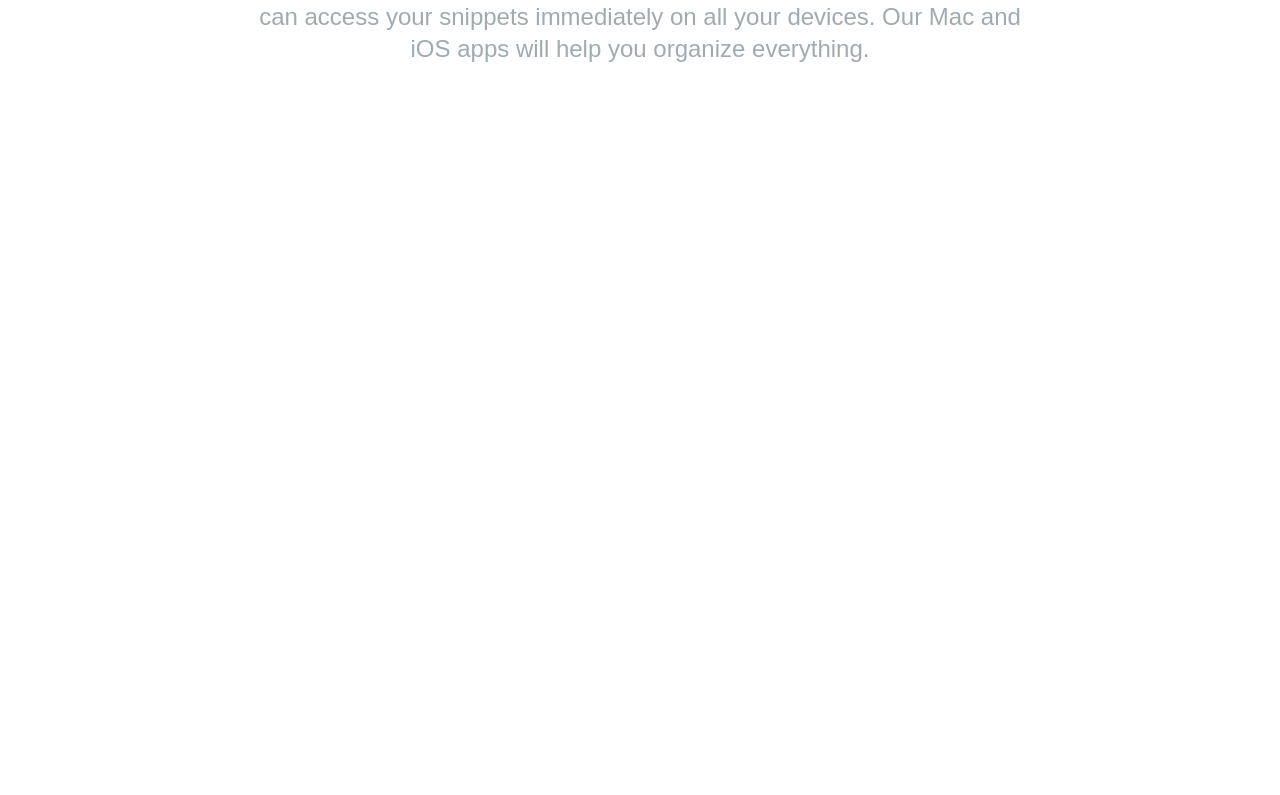
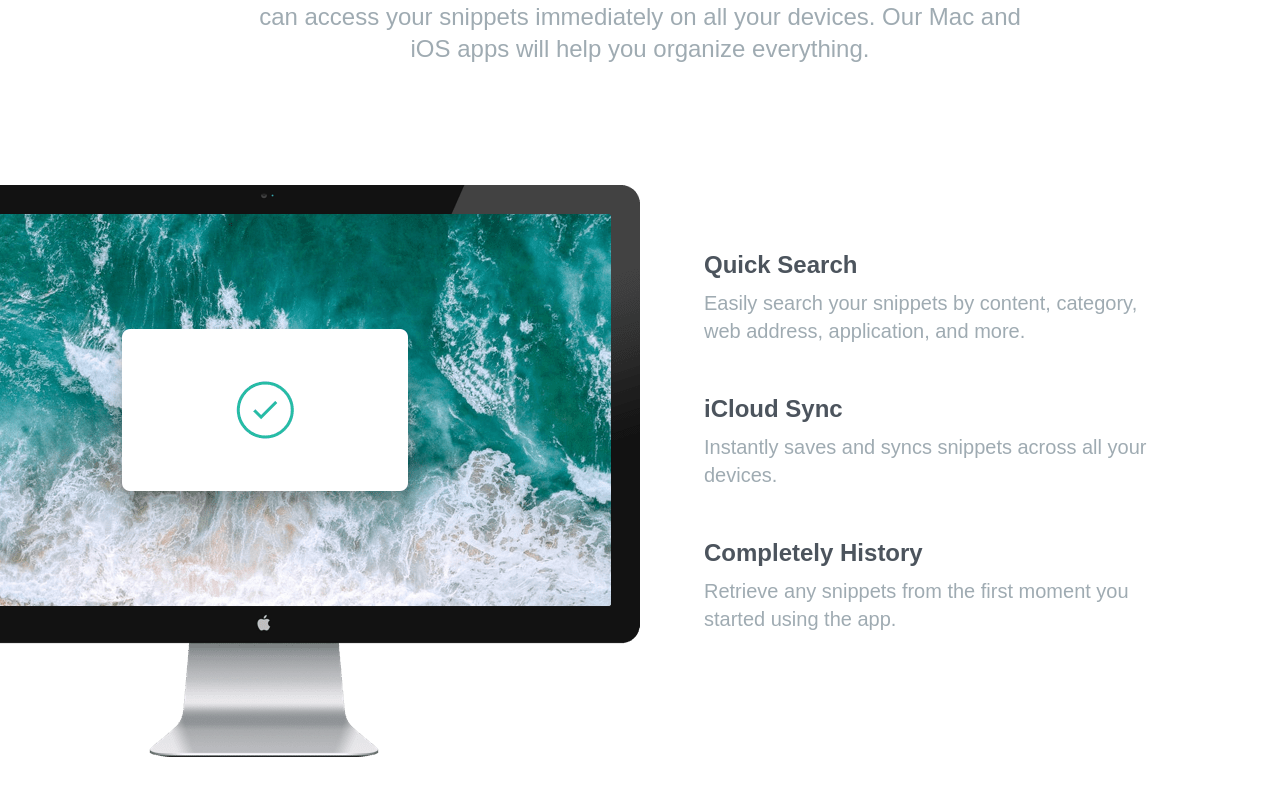
Before and after one commit to saneckaA/clipboard-website-react-tailwind, a React (Create React App) app: page / in a window 1280 px wide. Shown: the part 816-1611 px from the top of the page. Before the commit the page ends 1001 px from the top, so only its background shows below. Built offline with nearby package versions, Linux system fonts and the light colour scheme; a web font is replaced by a local one.

Commit message:
importer features section component to the app file

```diff
--- a/src/App.js
+++ b/src/App.js
@@ -1,4 +1,5 @@
 import './App.css';
+import FeaturesSection from './FeaturesSection';
 import MainSection from './MainSection';
 import SnippetsSection from './SnippetsSection';
 
@@ -7,6 +8,7 @@ function App() {
     <div>
       <MainSection />
       <SnippetsSection />
+      <FeaturesSection />
     </div>
 
   );
```
